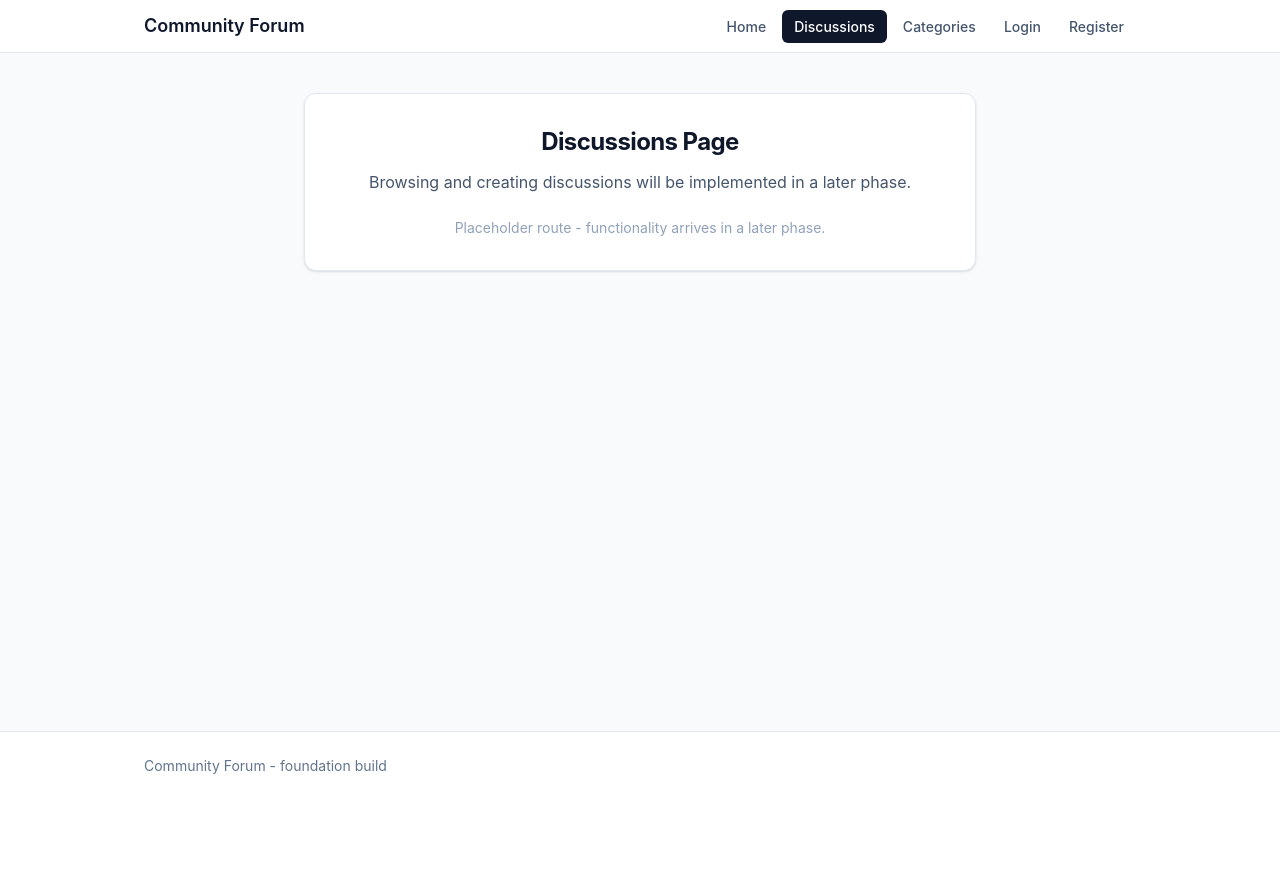
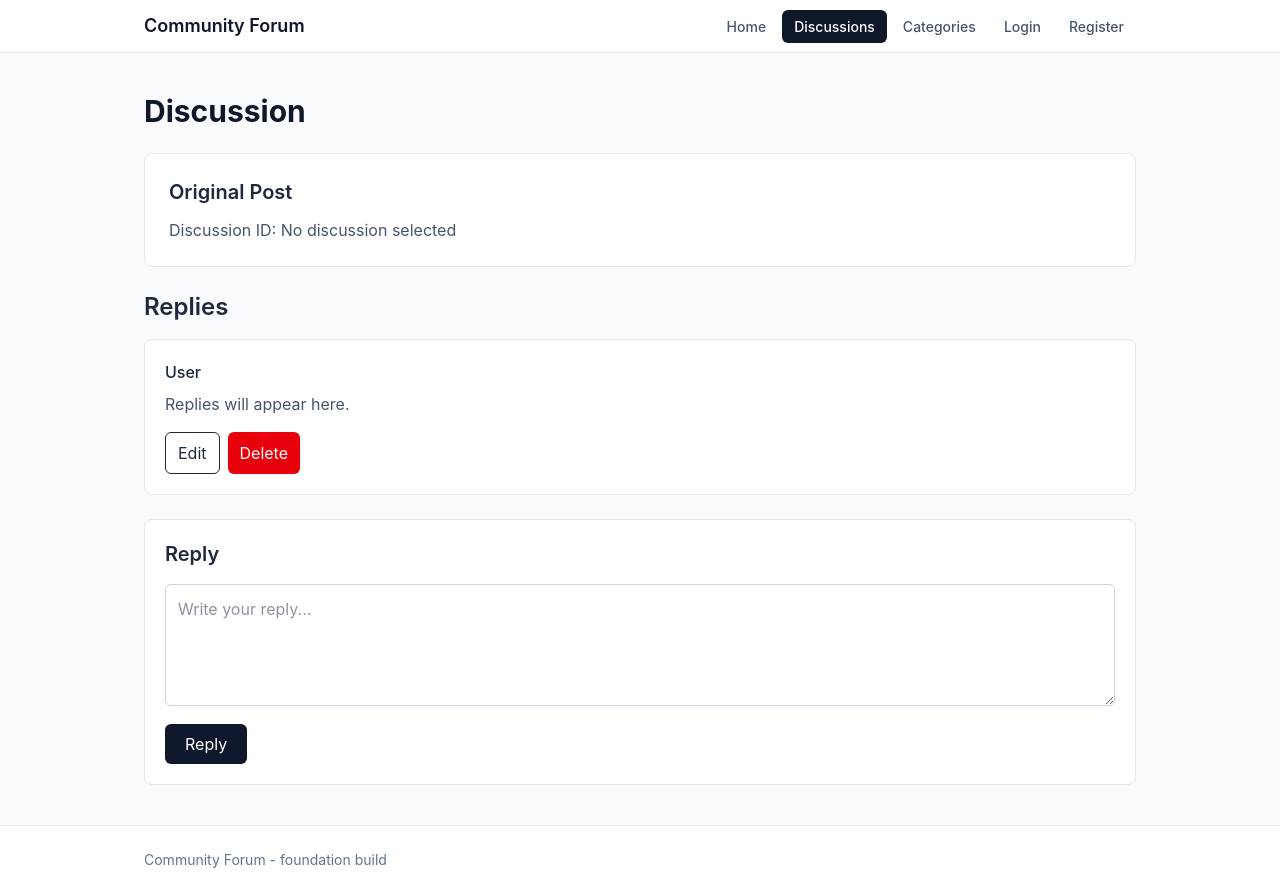
Before and after one commit to Engr-Ifex/community_forum, a React (Vite) app in the folder client/: page /discussions in a window 1280 px wide. Before the commit the page ends 800 px from the top, so only its background shows below. Built offline with nearby package versions, Linux system fonts and the light colour scheme.

Commit message:
Implement discussion replies

```diff
--- a/client/src/components/Discussions/Discussions.jsx
+++ b/client/src/components/Discussions/Discussions.jsx
@@ -1,12 +1,74 @@
-import PagePlaceholder from "../common/PagePlaceholder";
+import { useState } from "react"; import { useParams } from "react-router-dom";
+const Discussions = () => { const { id } = useParams(); const [reply, setReply] = useState("");
+const handleReply = (e) => { e.preventDefault();
+if (!reply.trim()) return;
 
-const Discussions = () => {
-  return (
-    <PagePlaceholder
-      title="Discussions Page"
-      description="Browsing and creating discussions will be implemented in a later phase."
+setReply("");
+};
+return ( <section> <h1 className="text-3xl font-bold text-slate-900"> Discussion </h1>
+  <div className="mt-6 rounded-lg border border-slate-200 bg-white p-6">
+    <h2 className="text-xl font-semibold">
+      Original Post
+    </h2>
+
+    <p className="mt-3 text-slate-600">
+      Discussion ID: {id || "No discussion selected"}
+    </p>
+  </div>
+
+  <div className="mt-6">
+    <h2 className="text-2xl font-semibold">
+      Replies
+    </h2>
+
+    <div className="mt-4 rounded-lg border border-slate-200 bg-white p-5">
+      <p className="font-medium">User</p>
+
+      <p className="mt-2 text-slate-600">
+        Replies will appear here.
+      </p>
+
+      <div className="mt-4 flex gap-2">
+        <button
+          type="button"
+          className="rounded-md border px-3 py-2"
+        >
+          Edit
+        </button>
+
+        <button
+          type="button"
+          className="rounded-md bg-red-600 px-3 py-2 text-white"
+        >
+          Delete
+        </button>
+      </div>
+    </div>
+  </div>
+
+  <form
+    onSubmit={handleReply}
+    className="mt-6 rounded-lg border border-slate-200 bg-white p-5"
+  >
+    <h2 className="text-xl font-semibold">
+      Reply
+    </h2>
+
+    <textarea
+      value={reply}
+      onChange={(e) => setReply(e.target.value)}
+      placeholder="Write your reply..."
+      rows={4}
+      className="mt-4 w-full rounded-md border border-slate-300 p-3"
     />
-  );
-};
 
+    <button
+      type="submit"
+      className="mt-3 rounded-md bg-slate-900 px-5 py-2 text-white"
+    >
+      Reply
+    </button>
+  </form>
+</section>
+); };
 export default Discussions;
```
